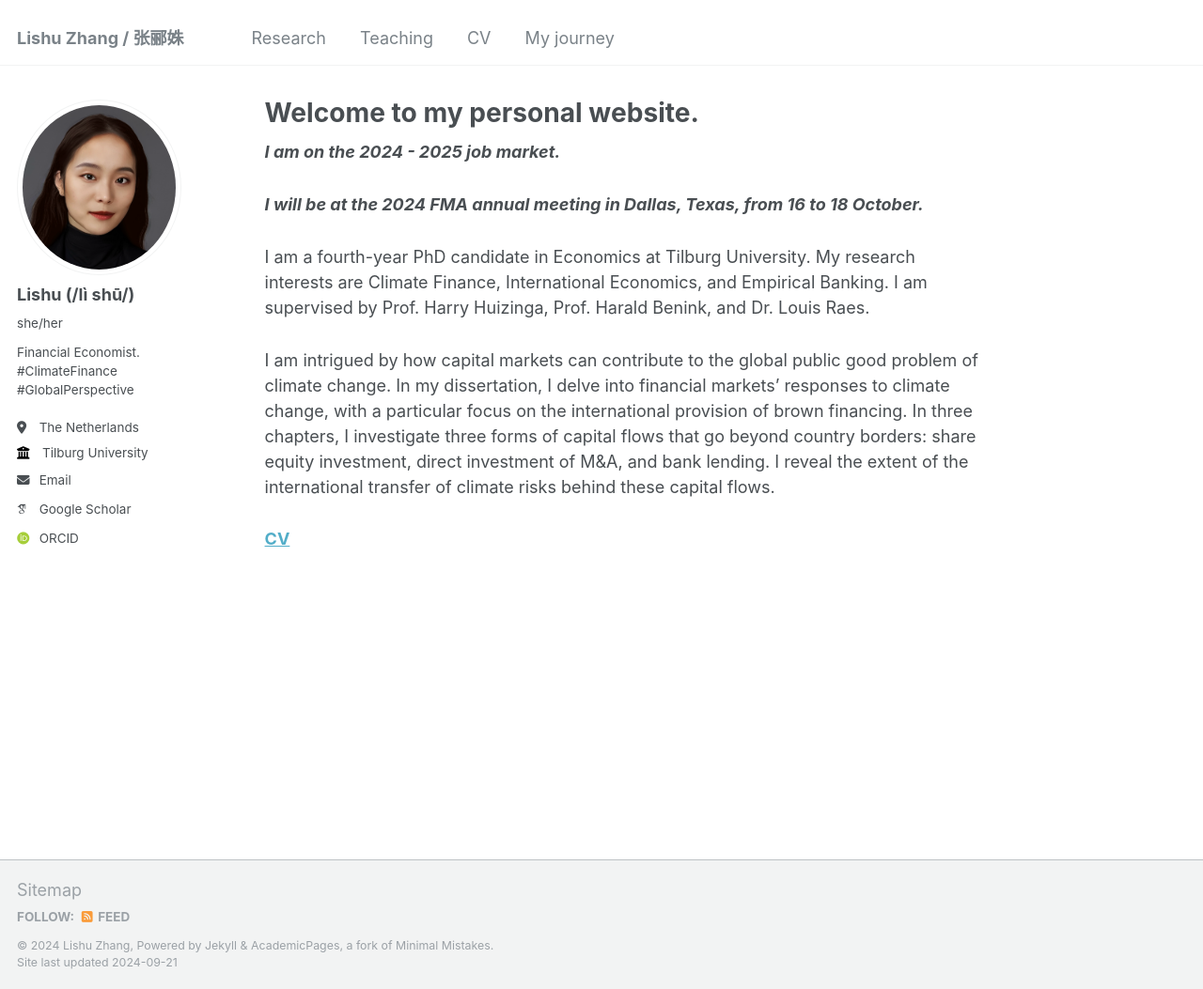
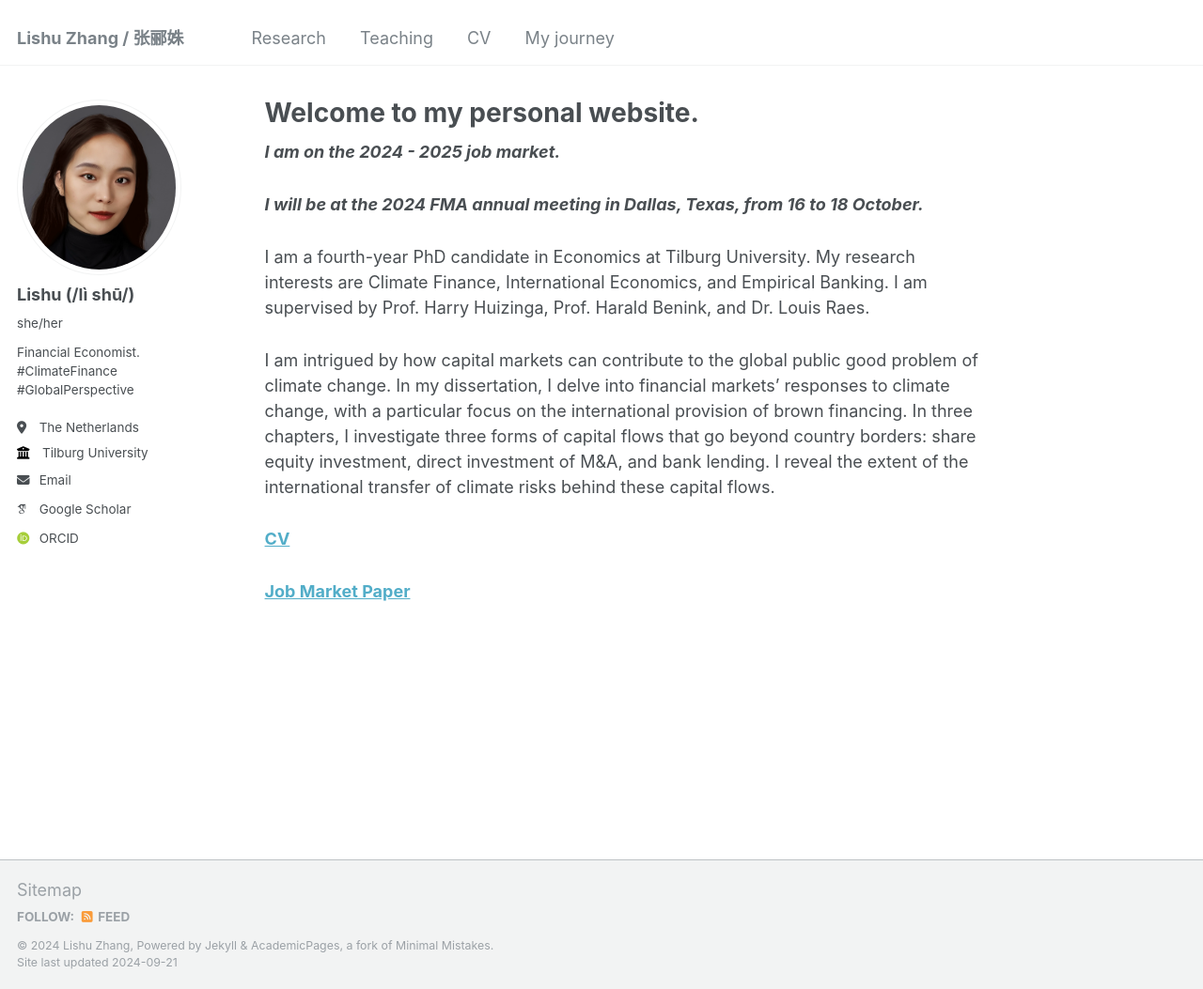
Before and after one commit to LishuZ/LishuZ.github.io, a Jekyll site: the page built from _pages/about.md, in a window 1280 px wide and 1053 px high. Shown: the whole window at 94% size. Built offline with Jekyll 4.4.1, drawn with Linux system fonts in a browser that asks for light colours; some web fonts are replaced.

Commit message:
Update about.md

```diff
--- a/_pages/about.md
+++ b/_pages/about.md
@@ -15,4 +15,7 @@ I am a fourth-year PhD candidate in Economics at Tilburg University. My research
 I am intrigued by how capital markets can contribute to the global public good problem of climate change. In my dissertation, I delve into financial markets' responses to climate change, with a particular focus on the international provision of brown financing. In three chapters, I investigate three forms of capital flows that go beyond country borders: share equity investment, direct investment of M&A, and bank lending. I reveal the extent of the international transfer of climate risks behind these capital flows.
 <br />
 
+
 **[CV](https://www.dropbox.com/scl/fi/qijnx8gppf8potsj0bdlx/cv.pdf?rlkey=424j0xubetuhuwn012fmc4hv2&st=wbc0d7eu&dl=0)**
+
+**[Job Market Paper](https://lishuz.github.io/research/)**
```
